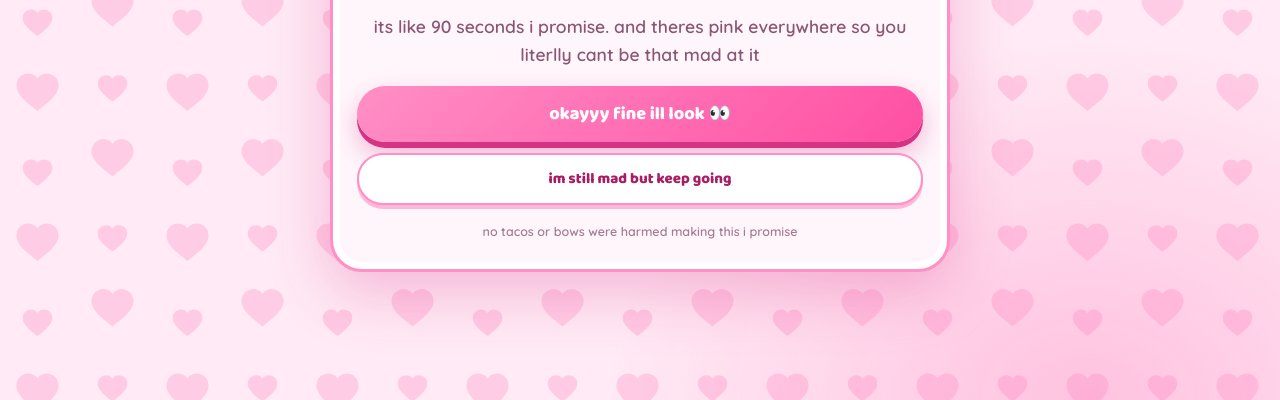
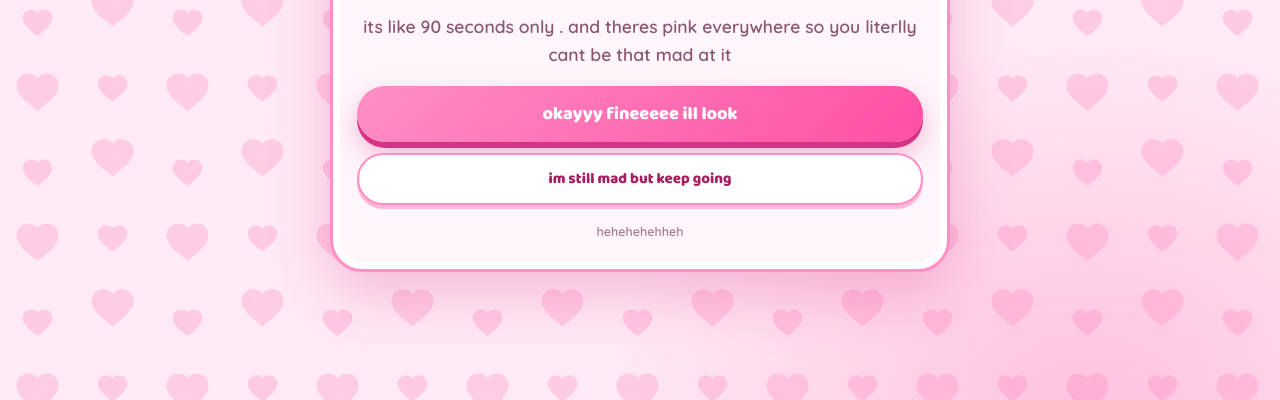
Before and after one commit to ppriyansh20059-dev/for-my-angry-bird, a plain HTML site: page index.html in a window 1280 px wide. Shown: the part 400-800 px from the top of the page. Drawn offline with Linux system fonts and the light colour scheme.

Commit message:
Update titles and text in index.html

```diff
--- a/index.html
+++ b/index.html
@@ -3,13 +3,12 @@
 <head>
 <meta charset="utf-8">
 <meta name="viewport" content="width=device-width, initial-scale=1.0">
-<title>for my angry bird 🎀 part twooooo</title>
+<title>for my angry bird 🎀 heheheh</title>
 <link rel="preconnect" href="https://fonts.googleapis.com">
 <link rel="preconnect" href="https://fonts.gstatic.com" crossorigin>
 <link href="https://fonts.googleapis.com/css2?family=Baloo+2:wght@600;800&family=Quicksand:wght@500;600;700&display=swap" rel="stylesheet">
 <style>
   :root{
-    /* ---- COLORS: change these if you ever want a different pink ---- */
     --hot:#ff4fa3;
     --bubble:#ff8fc5;
     --blush:#ffd9ec;
@@ -226,16 +225,16 @@
 var TEXT = {
 
   /* --- the tab name at the top of the browser --- */
-  pageTitle: "for my angry bird 🎀 part twooooo",
+  pageTitle: "for my angry bird 🎀 heheheh",
 
   /* ------------------------- SCREEN 1: the intro ------------------------- */
   s0: {
-    title: "for my angry bird 🎀 part twooooo",
-    p1:    "okay so apparently the hello kitty orchestra wasnt enough so now theres a WHOLE WEBSITE. yes i made this. yes your man is stupid but hes a stupid man who sat here and made you a website 😏😏",
-    p2:    "its like 90 seconds i promise. and theres pink everywhere so you literlly cant be that mad at it",
-    btnA:  "okayyy fine ill look 👀",
+    title: "for my angry bird 🎀 heheheh",
+    p1:    "okay so apparently my little cutie is mad right now  so now theres a WHOLE WEBSITE for you babugirl. yes your man is stupid but hes a stupid man who sat here and made you a website",
+    p2:    "its like 90 seconds only . and theres pink everywhere so you literlly cant be that mad at it",
+    btnA:  "okayyy fineeeee ill look",
     btnB:  "im still mad but keep going",
-    small: "no tacos or bows were harmed making this i promise"
+    small: "hehehehehheh"
   },
 
   /* --------------------- SCREEN 2: the angry bird meter --------------------
@@ -243,20 +242,20 @@ var TEXT = {
      'label' is the big line, 'note' is the small grey line under it.      */
   s1: {
     title: "step 1 🎀 how angry bird are we rn",
-    p:     "be honest babyyy i can take it. drag the thing",
+    p:     "be honest babyyy and drag the slider",
     btn:   "okay thats my anger level →",
     levels: [
-      { label: "not mad at allll?? your lyingggg 😭",                    note: "thats a lie drag it up" },
-      { label: "barely mad okay ill take it",                            note: "okay cute" },
-      { label: "a lil mad. thats fair",                                  note: "i can take it" },
-      { label: "mad ish. the sighing has started i can hear it",         note: "keep going i deserve it" },
-      { label: "okay your actually annoyed. noted 😬",                   note: "okay thats.. accurate" },
-      { label: "annoyed but still the cutest thing alive istg",          note: "drag it babyyy" },
-      { label: "one word texts. i see them. i feel them",                note: "i felt that one fr" },
-      { label: "the 'k.' zone 💀 im cooked",                             note: "oof 😭" },
-      { label: "middle finger deployed and honestly deserved 🖕",        note: "yeah thats fair ngl" },
-      { label: "your telling your friends abt me rn arent you. fair",    note: "id tell my friends too honestly" },
-      { label: "FULL ANGRY BIRDDDDD 🚨🚨 emergency pink mode ACTIVATED", note: "message RECEIVEDDD loud and clear" }
+      { label: "not mad at allll?? you're lying",                    note: "thats a lie drag it up" },
+      { label: "barely mad okay ill take it",                            note: "okay cutieee" },
+      { label: "a lil mad and thats fair",                                  note: "i can take it" },
+      { label: "mad. i can hear you sigh",                             note: "keep going i deserve it" },
+      { label: "okay your actually annoyed uhmmm",                   note: "okay thats it right? " },
+      { label: "annoyed but still the cutest thing alive",          note: "drag it babyyy more theres no way" },
+      { label: "one word texts kinda mad",                                note: "i can feel you want to go up" },
+      { label: "im cooked",                                               note: "im dead arent i" },
+      { label: "showing middle finger and its deserved",                note: "yeah thats fair" },
+      { label: "you're about to kill me kinda mad",                    note: "good luck to me" },
+      { label: "FULL ANGRY BIRDDDDD 🚨🚨 emergency pink mode ACTIVATED", note: "message HEarddddd loud and clear" }
     ]
   },
 
@@ -266,14 +265,14 @@ var TEXT = {
     title: "step 2 🎀 pick my punishment",
     p:     "pick one. whatever you pick i actually do it. no complaining no nothing",
     options: [
-      "🎀 you get the remote for 2 weeks and i say NOTHING",
-      "🚗 i drive everywhere and you get the aux the whole time",
-      "🍟 all my fries are yours forever. even the past ones. i owe you fries",
-      "📣 i say i was wrong OUT LOUD in a normal voice no mumbling",
-      "🖕 one free middle finger at me per day no questions asked",
-      "💅 foot rub and i dont sigh ONCE"
+      "🎀 I listen to everything you say for 2 days and DO IT",
+      "🚗 i drive you when i come to see you like a chauffer",
+      "🍟 you tell me a little gift and I HAVE to get it",
+      "📣 i say i was wrong OUT LOUD in a hello kitty voice",
+      "🖕 When i come to see you i do everything you say and can't say NO",
+      "💅 foot massage when i come to see you no questions asked"
     ],
-    small: "picking one doesnt make me grovel less btw. the grovelling stays"
+    small: "Please pick the hello kitty one :((((((((((("
   },
 
   /* --------------------- SCREEN 4: the loading messages ---------------------
@@ -284,12 +283,12 @@ var TEXT = {
     loading: [
       "starting up the apology machine…",
       "rewatching the footage of what i did…",
-      "yeah okay that was my fault 😭",
-      "asking your bestie… she said im wrong…",
-      "checking taco bell hours… theyre open. no excuses",
-      "practicing saying 'i was wrong' out loud…",
-      "deleting the word 'but' from my apology…",
-      "hello kitty orchestra 2nd movement playing 🎀…",
+      "yeah okay that was my fault I messed up",
+      "asking bhawghan and he said i was in the wrong",
+      "checking taco bell hours... theyre open. no excuses",
+      "practicing saying i was wrong out loud…",
+      "deleting the word but from my apology…",
+      "hello kitty pink activedddd 🎀…",
       "forgiveness going UPPPP 📈",
       "okay im ready"
     ]
@@ -298,20 +297,20 @@ var TEXT = {
   /* ------------------------ SCREEN 5: the receipt ------------------------
      each row is [ left side, right side ]                                 */
   s4: {
-    title:        "step 4 🎀 the actual offer",
-    receiptTitle: "🌮 TACO BELL — ORDER #4EVER 🎀",
+    title:        "step 4 🎀 the offer",
+    receiptTitle: "🌮 TACO BELL — ORDER #67 🎀",
     rows: [
       ["1x stupid boyfriend",            "$0.00"],
-      ["2x crunchwrap (no judgement)",   "on me"],
-      ["1x baja blast, large",           "on me"],
-      ["cinnamon twists",                "obviously"],
+      ["2x Black bean GC Rito",          "on me"],
+      ["1x Diet MTW DEW, large",         "on me"],
+      ["cinnamon delights",              "also on me"],
       ["sauce packets",                  "all of them"],
-      ["my full attention, phone away",  "included"],
-      ["aux cord",                       "yours"]
+      ["my full attention",              "included"],
+      ["My love",                        "yours"]
     ],
     totalLabel: "TOTAL DUE FROM YOU",
     totalValue: "just a yes ♡",
-    terms: "terms and conditions: i was wrong, you were right, and the baja blast is NOT up for debate",
+    terms: "terms and conditions: i was wrong, you were right, and I need to SHUT THE FUCK UP",
     btn:   "okay show me the question →"
   },
 
@@ -324,7 +323,7 @@ var TEXT = {
     sub:      "…should you choose to accept 😏",
     yes:      "YES 🌮🎀",
     no:       "no",
-    hint:     "this website is a democracy. kinda.",
+    hint:     "this answer is a not a choice. heheheh",
     dodges:   8,
     firstTaunt: "go on pick one 👀",
     taunts: [
@@ -338,7 +337,7 @@ var TEXT = {
       "😬 thats barely even a button now",
       "the no button has LEFT 🎀"
     ],
-    goneTaunt: "only one option left babyyy. the universe has spokennn 🎀"
+    goneTaunt: "only one option left babyyy. the universe has chosennnn 🎀"
   },
 
   /* ------------------- SCREEN 7: after she says yes -------------------
@@ -347,21 +346,21 @@ var TEXT = {
   s6: {
     emoji: "🎀🌮🎀",
     title: "SHE SAID YESSSSS",
-    p:     "its official babyyy. 8pm. the finest restaurant with a drive thru 🎀",
+    p:     "its official babyyy. 8pm. the finest fast food restaurant with a movieeee 🎀",
     chips: [
       "🚗 im driving",
       "💸 im paying",
-      "🍟 fries are yours",
+      "🍟 fries are in the bag",
       "🎀 pink everything",
-      "🫶 im sorry fr"
+      "🫶 im sorry my love"
     ],
     note: [
-      "from the time i wake up to the time i fart your still the only light i see <3 🎀",
-      "okay but fr. i know a website doesnt fix it and im not gonna sit here and act like it does. i just didnt wanna be the guy who said nothing so i made you this whole pink thing instead. you deserve every single good thing youve been wishing for and on the days you think your not enough or that no ones there for you, im there. always. no matter what.",
+      "from the time i open my eyes to the time i fart your still the only light i see <3 🎀",
+      "okay but like actually i know a website doesnt fix it and i know you might be upset at me. i just want you to knwo I love you my baby and I will work on being more patient my love Im sorry for everything. I'm sorry I made you upset and I'm sorry for my actions makeing you hurt.",
       "i love you sooo much babyyy MWAHHHHHHHHHHHHHHHHHHHH 😽💌"
     ],
-    btn:     "replay this whole ridiculous thing",
-    marquee: "🎀 8PM • BAJA BLAST • FRIES ARE YOURS • I WAS WRONG •"
+    btn:     "replay this whole thing AGAINNNNN",
+    marquee: "🎀 8PM • DOORDASHHH • TACOBELL • I WAS WRONG •"
   },
 
   /* the little things that rain down at the end */
```
